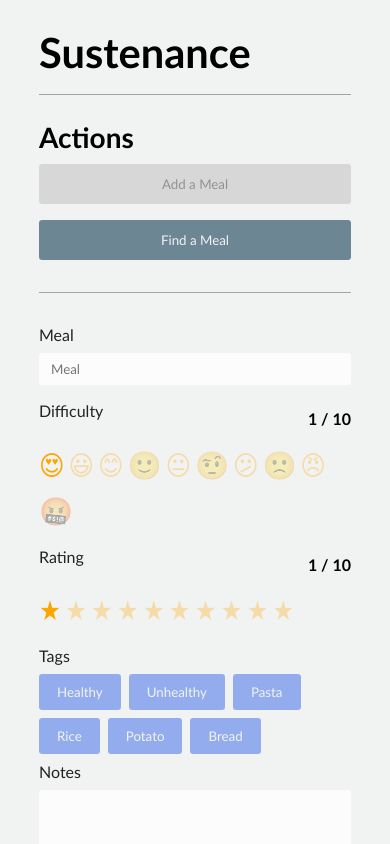
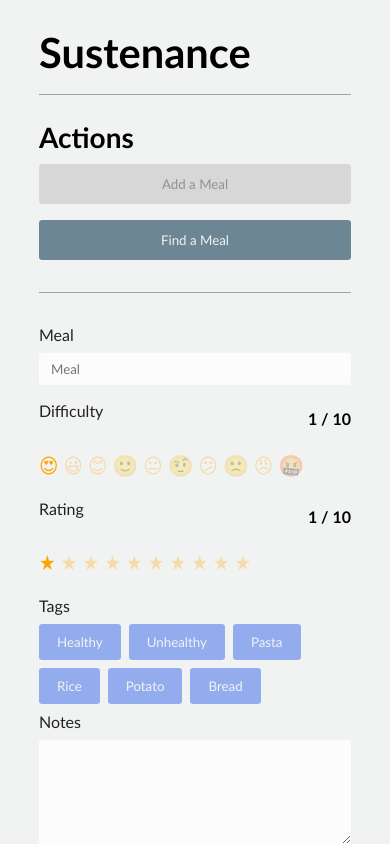
Before and after one commit to david-webber/sustenance, a Vue app: page /#/ in a window 390 px wide. Both pictures are taken after typing "Sample" into the empty fields and a click on the button "Add a Meal". Shown: the top 844 px of the page. Built offline with nearby package versions, Linux system fonts and the light colour scheme.

Commit message:
feat: :lipstick: Adjust size of stars for my phone, will come up with a better solution for this

```diff
--- a/src/components/RadioStars.vue
+++ b/src/components/RadioStars.vue
@@ -110,8 +110,8 @@ export default defineComponent({
       font-size: 0;
       &:before {
         content: attr(data-icon);
-        font-size: 7vw;
-        margin-right: 1vw;
+        font-size: 5.3vw;
+        margin-right: 1.3vw;
       }
       &:hover {
         opacity: 1;
```
